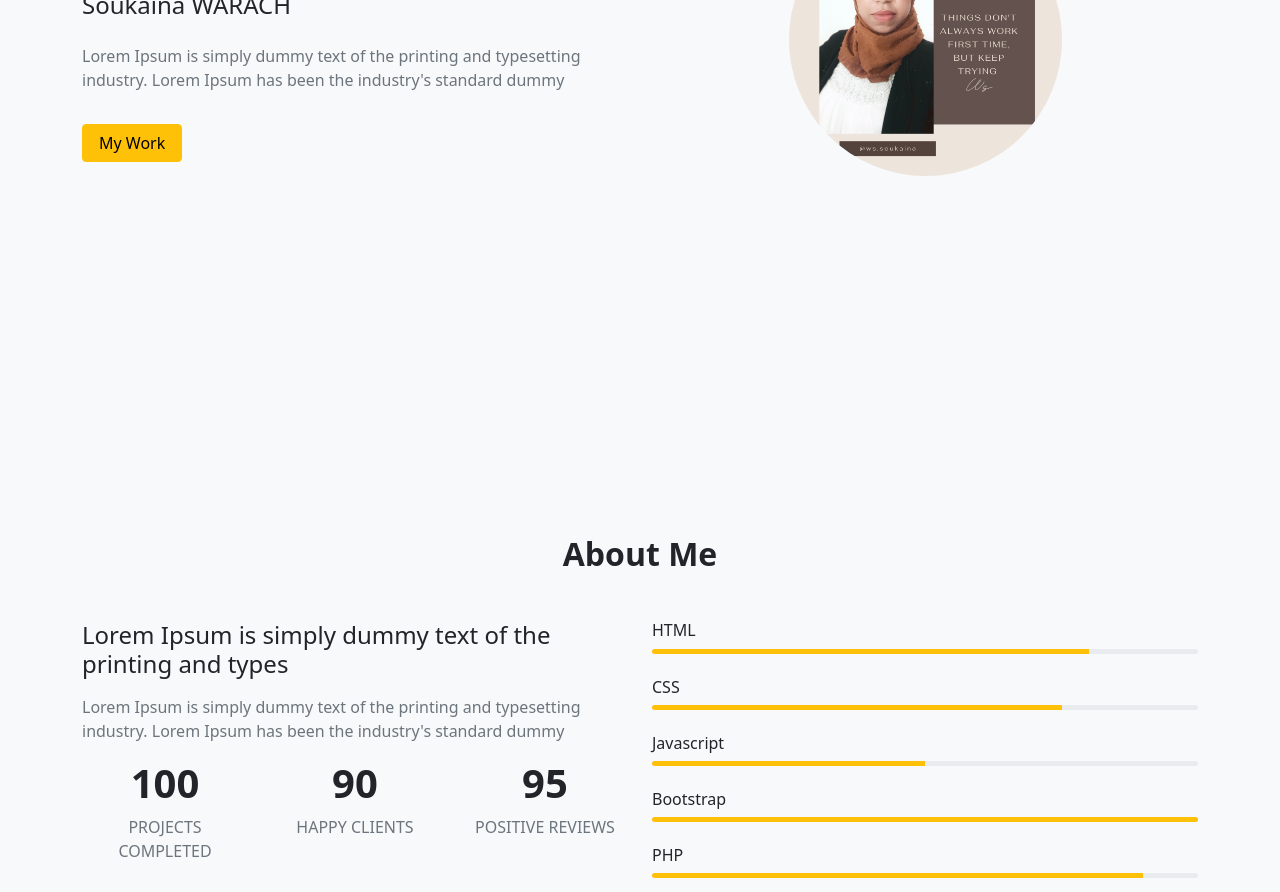
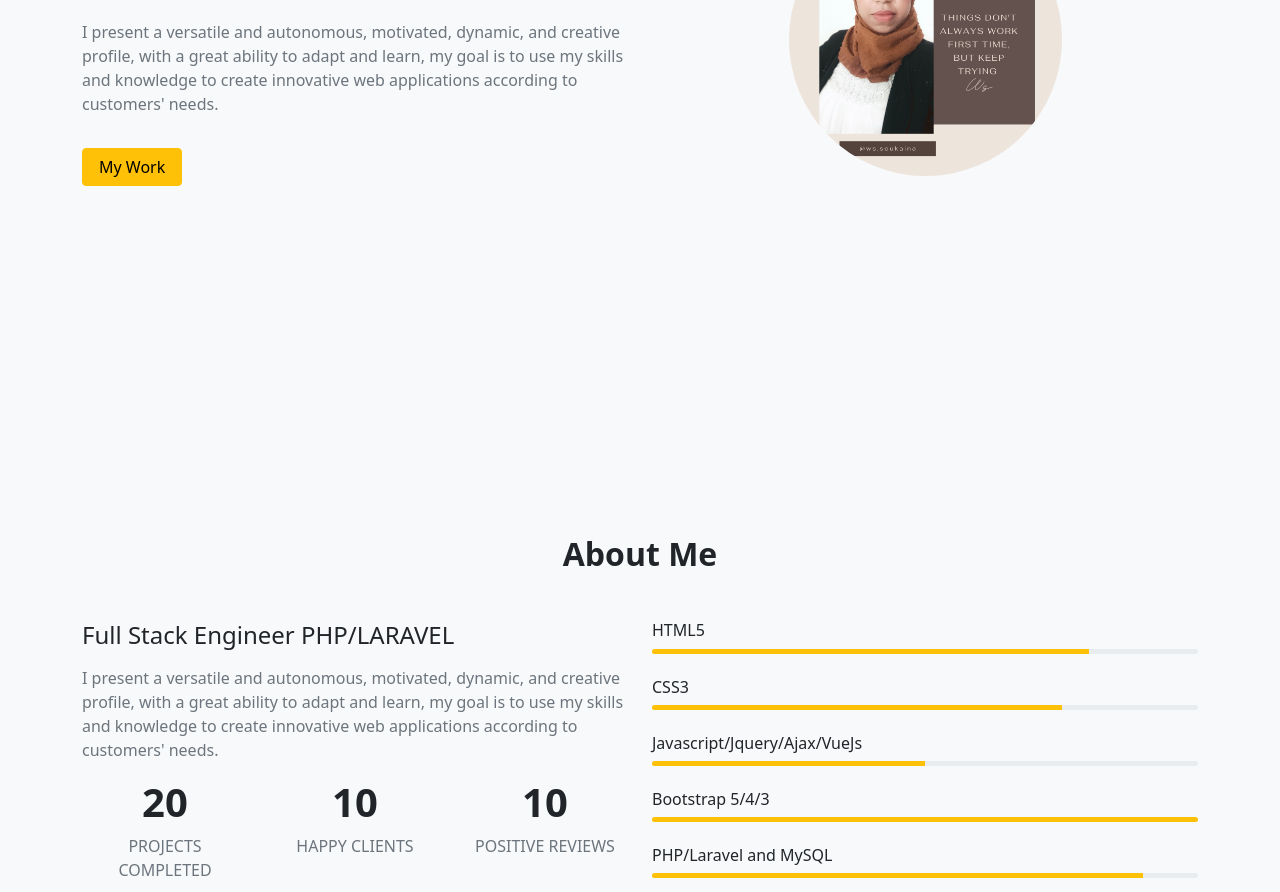
Before and after one commit to WarachSoukaina/warach.github.io, a plain HTML site: page index.html in a window 1280 px wide. Shown: the part 385-1277 px from the top of the page. Drawn offline with Linux system fonts and the light colour scheme.

Commit message:
last changes

```diff
--- a/index.html
+++ b/index.html
@@ -1,7 +1,7 @@
 <!DOCTYPE html>
 <html lang="en">
 <head>
-  <title>Personal Portfolio 5</title>
+  <title>WARACH Soukaina Eng</title>
   <meta charset="utf-8">
   <meta name="viewport" content="width=device-width, initial-scale=1">
   <link rel="stylesheet" href="css/font-awesome.min.css">
@@ -66,13 +66,13 @@
       <div class="col-md-6 mt-5 mt-5 mt-md-0 order-md-first">
         <div class="home-text">
           <p class="text-muted mb-1">
-            Hello, T'm
+            Hello, I'm
           </p>
           <h1 class="text-warning text-uppercase fs-2 fw-bold">Full Stack Engineer - PHP</h1>
           <h2 class="fs-4">Soukaina WARACH</h2>
           <p class="mt-4 text-muted">
-            Lorem Ipsum is simply dummy text of the printing and typesetting industry.
-            Lorem Ipsum has been the industry's standard dummy
+            I present a versatile and autonomous, motivated, dynamic, and creative profile, with a great ability to adapt and learn, my goal is to use my skills
+            and knowledge to create innovative web applications according to customers' needs.
           </p>
           <a href="#portfolio" class="btn btn-warning px-3 mt-3">My Work</a>
 
@@ -99,27 +99,26 @@
     <div class="row">
       <div class="col-md-6">
           <div class="about-text">
-            <h3 class="fs-4 mb-3"> Lorem Ipsum is simply dummy text of the printing and types</h3>
-            <p class=" text-muted">Lorem Ipsum is simply dummy text of the printing and
-              typesetting industry. Lorem Ipsum has been
-              the industry's standard dummy</p>
+            <h3 class="fs-4 mb-3"> Full Stack Engineer PHP/LARAVEL
+            </h3>
+            <p class=" text-muted">I present a versatile and autonomous, motivated, dynamic, and creative profile, with a great ability to adapt and learn, my goal is to use my skills and knowledge to create innovative web applications according to customers' needs.</p>
           </div>
           <div class="row text-center text-uppercase my-3">
             <div class="col-sm-4">
                 <div class="fact-item">
-                  <h4 class="fs-1 fw-bold">100</h4>
+                  <h4 class="fs-1 fw-bold">20</h4>
                   <p class=" text-muted">Projects Completed</p>
                 </div>
             </div>
             <div class="col-sm-4">
               <div class="fact-item">
-                <h4 class="fs-1 fw-bold" >90</h4>
+                <h4 class="fs-1 fw-bold" >10</h4>
                 <p class=" text-muted">Happy Clients</p>
               </div>
             </div>
             <div class="col-sm-4">
               <div class="fact-item">
-                <h4 class="fs-1 fw-bold">95</h4>
+                <h4 class="fs-1 fw-bold">10</h4>
                 <p class=" text-muted">Positive reviews</p>
               </div>
             </div>
@@ -127,10 +126,10 @@
           </div>
           <div class="row">
             <div class="col-lg-12 d-flex align-content-center">
-              <a href="#" class="btn btn-warning px-4 me-4">Download CV</a>
+              <a href="https://www.linkedin.com/in/soukaina-warach/" class="btn btn-warning px-4 me-4">Download CV</a>
               <div class="social-links">
                 <a href="#" class="text-dark me-2"><i class="fab fa-facebook-f"></i></a>
-                <a href="#"  class="text-dark me-2"><i class="fab fa-linkedin-in"></i></a>
+                <a href="https://www.linkedin.com/in/soukaina-warach/"  class="text-dark me-2"><i class="fab fa-linkedin-in"></i></a>
                 <a href="#" class="text-dark me-2" ><i class="fab fa-instagram"></i></a>
                 <a href="#"  class="text-dark me-2" ><i class="fab fa-twitter"></i></a>
               </div>
@@ -139,28 +138,28 @@
       </div>
       <div class="col-md-6 mt-5 mt-md-0">
         <div class="skill-item mb-4">
-          <h3 class="fs-6">HTML</h3>
+          <h3 class="fs-6">HTML5</h3>
           <div class="progress" style="height: 5px;">
             <div class="progress-bar w-80 bg-warning" role="progressbar"
             aria-label="Basic example" aria-valuenow="80" style="width: 80%;" aria-valuemin="0" aria-valuemax="100"></div>
           </div>
         </div>
         <div class="skill-item mb-4">
-          <h3 class="fs-6">CSS</h3>
+          <h3 class="fs-6">CSS3</h3>
           <div class="progress" style="height: 5px;">
             <div class="progress-bar w-75 bg-warning" role="progressbar"
             aria-label="Basic example" aria-valuenow="75" style="width: 75%;" aria-valuemin="0" aria-valuemax="100"></div>
           </div>
         </div>
         <div class="skill-item mb-4">
-          <h3 class="fs-6">Javascript</h3>
+          <h3 class="fs-6">Javascript/Jquery/Ajax/VueJs</h3>
           <div class="progress" style="height: 5px;">
             <div class="progress-bar w-50 bg-warning" role="progressbar"
             aria-label="Basic example" aria-valuenow="50" style="width: 50%;" aria-valuemin="0" aria-valuemax="100"></div>
           </div>
         </div>
         <div class="skill-item mb-4">
-          <h3 class="fs-6">Bootstrap</h3>
+          <h3 class="fs-6">Bootstrap 5/4/3</h3>
           <div class="progress" style="height: 5px;">
             <div class="progress-bar w-100 bg-warning" role="progressbar"
             aria-label="Basic example" aria-valuenow="100" style="width: 100%;" aria-valuemin="0" aria-valuemax="100"></div>
@@ -168,7 +167,7 @@
         </div>
 
         <div class="skill-item mb-4">
-          <h3 class="fs-6">PHP</h3>
+          <h3 class="fs-6">PHP/Laravel and MySQL</h3>
           <div class="progress" style="height: 5px;">
             <div class="progress-bar w-90 bg-warning" role="progressbar"
             aria-label="Basic example" aria-valuenow="90" style="width: 90%;" aria-valuemin="0" aria-valuemax="100"></div>
```
